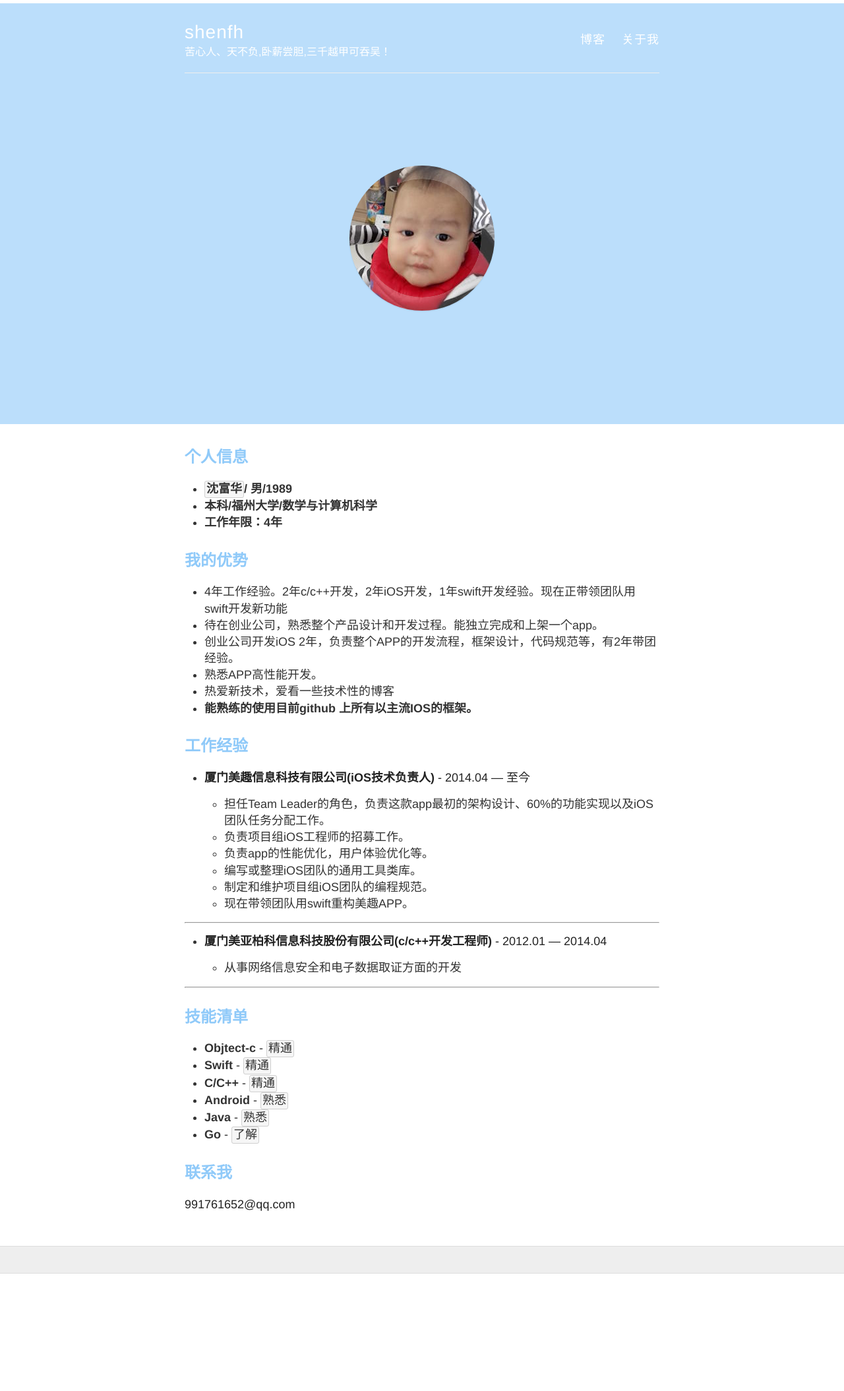
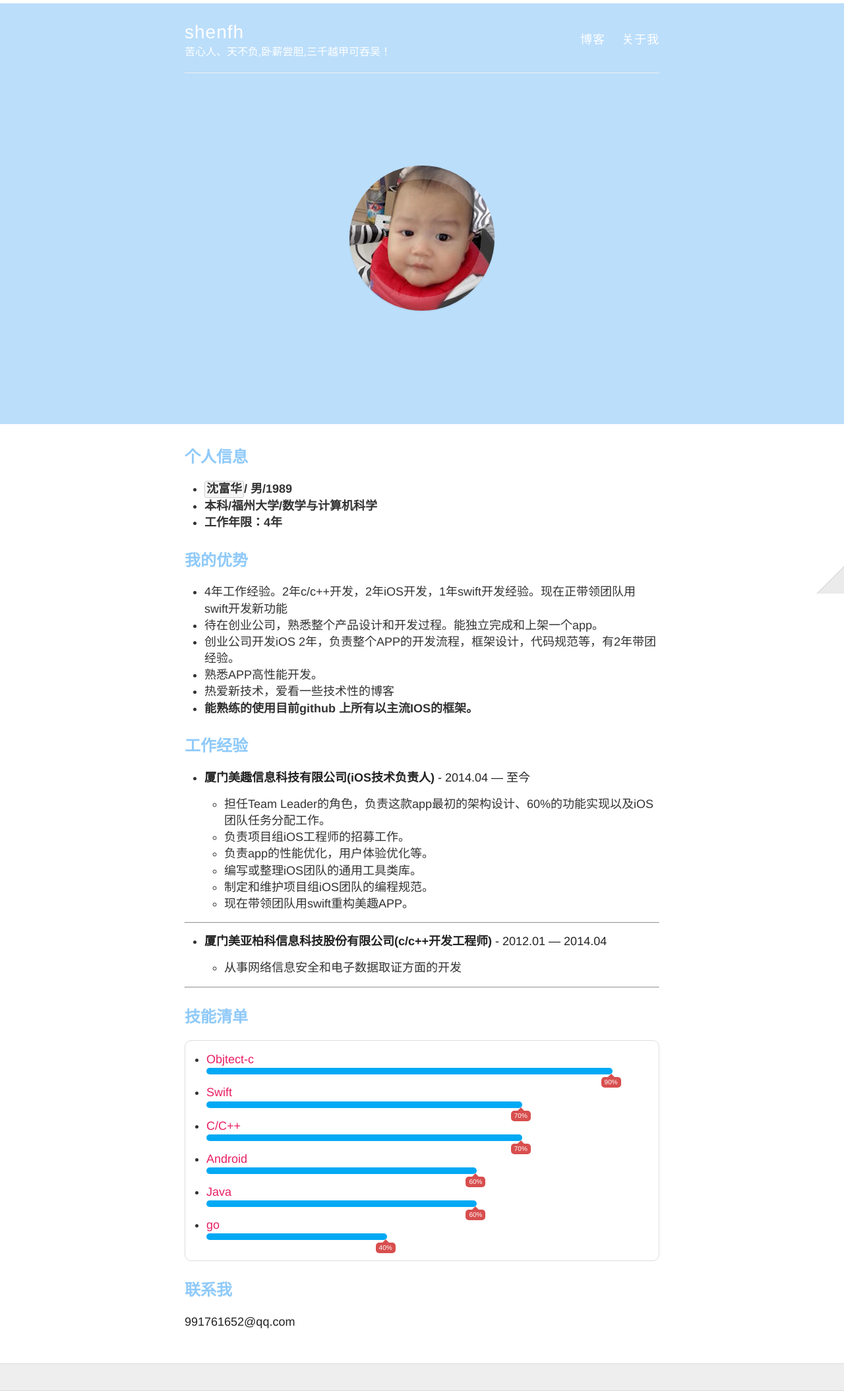
Before and after one commit to fooval-shen/shenfh.github.io, a Jekyll site: the page built from about.md, in a window 1280 px wide. Shown: the whole page at 66% size. Built offline with Jekyll 4.4.1, drawn with Linux system fonts in a browser that asks for light colours; nearby versions of some CDN libraries; before the commit the page ends 1931 px from its top, so only the background shows below that.

Commit message:
1.更新个人简历

```diff
--- a/about.md
+++ b/about.md
@@ -52,14 +52,68 @@ Founder, ABC Organisation -->
 
 ## 技能清单
 
-* **Objtect-c**  	- `精通`
-* **Swift**  		- `精通`
-* **C/C++**  		- `精通`
-* **Android**		- `熟悉`
-* **Java**			- `熟悉`
-* **Go**			- `了解`
+<div class="grid-block">
+  <ul class="list-skills">
+    <li>
+      <span class="caption-skill">Objtect-c</span>
+      <div class="progress">
+          <div class="progress-bar" style="width: 90%">
+              <span>90% </span>
+          </div>
+      </div>
+    </li>
+
+    <li>
+
+      <span class="caption-skill">Swift</span>
 
 
+      <div class="progress">
+          <div class="progress-bar" style="width: 70%">
+              <span>70% </span>
+          </div>
+      </div>
+
+    </li>
+
+    <li>
+      <span class="caption-skill">C/C++</span>
+      <div class="progress">
+          <div class="progress-bar" style="width: 70%">
+              <span>70% </span>
+          </div>
+      </div>
+    </li>
+
+    <li>
+      <span class="caption-skill">Android</span>
+      <div class="progress">
+          <div class="progress-bar" style="width: 60%">
+              <span>60% </span>
+          </div>
+      </div>
+    </li>
+
+    <li>
+      <span class="caption-skill">Java</span>
+      <div class="progress">
+          <div class="progress-bar" style="width: 60%">
+              <span>60% </span>
+          </div>
+      </div>
+    </li>
+
+    <li>
+      <span class="caption-skill">go</span>
+      <div class="progress">
+          <div class="progress-bar" style="width: 40%">
+              <span>40% </span>
+          </div>
+      </div>
+    </li>
+
+  </ul>
+</div>
 
 
 
--- a/style.scss
+++ b/style.scss
@@ -278,6 +278,10 @@ nav {
 }
 
 
+//
+// 表格
+//
+
 .entry table {
    border-collapse:collapse;border-spacing:0;
 }
@@ -331,6 +335,103 @@ code {
     color: #fff;
 }
 
+
+
+//
+// 进度条
+//
+.grid-block {
+    background-color: #f0f0f0;
+    background-color: rgba(255, 255, 255, 0.4);
+    border: 1px solid #dddddd;
+    padding: 1px 2px;
+    margin: 10px 0;
+     border-radius: 10px;
+}
+
+.list-skills li .progress {
+    height: 25px;
+}
+
+
+.list-skills li span {
+
+  color: #E91E63;
+}
+.list-skills li .progress .progress-bar {
+    border-radius: 5px;
+    padding-top: 10px;
+    text-align: right;
+    height:10px;
+    position: relative;
+    background: #03A9F4;
+    box-shadow: none;
+}
+
+.list-skills li .progress .progress-bar span {
+    position: relative;
+    bottom: 3px;
+    font-size: 10px;
+    color: white;
+    right: -13px;
+    display: inline-block;
+    background: #D84E4E;
+    padding: 1px 5px;
+    border-radius: 5px;
+}
+
+.grid-block:before {
+    content: '';
+    display: block;
+    position: absolute;
+    bottom: 0;
+    right: 0;
+    width: 0;
+    height: 0;
+    border-color: transparent #ddd #ddd transparent;
+    border-style: solid;
+    border-width: 21px;
+}
+
+.grid-block:after {
+    content: '';
+    display: block;
+    position: absolute;
+    bottom: 0;
+    right: 0;
+    width: 0;
+    height: 0;
+    border-color: transparent #ebebeb #ebebeb transparent;
+    border-style: solid;
+    border-width: 20px;
+}
+
+.list-skills li .progress .progress-bar span:after {
+    content: "";
+    position: absolute;
+    left: 50%;
+    margin-left: -5px;
+    top: -5px;
+    border-bottom: 5px solid #D84E4E;
+    border-left: 5px solid transparent;
+    border-right: 5px solid transparent;
+}
+
+
+.grid-block:before {
+    content: '';
+    display: block;
+    position: absolute;
+    bottom: 0;
+    right: 0;
+    width: 0;
+    height: 0;
+    border-color: transparent #ddd #ddd transparent;
+    border-style: solid;
+    border-width: 21px;
+}
+
+
 .wrapper-footer {
   margin-top: 50px;
   border-top: 1px solid #ddd;
```
Also changed, not shown: images/post.PNG (deleted), images/ss-color.png (deleted), images/ss.png (deleted), 6 other files.
